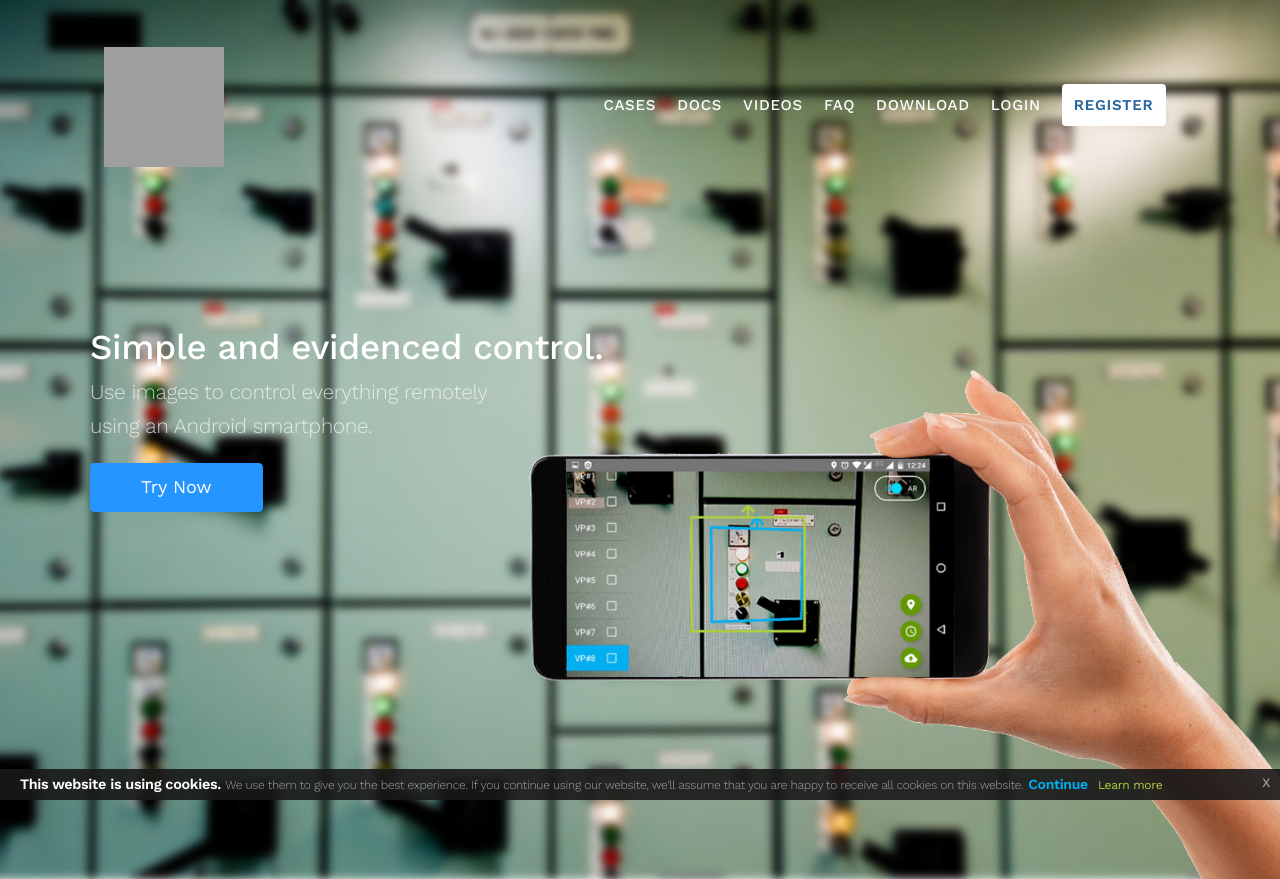
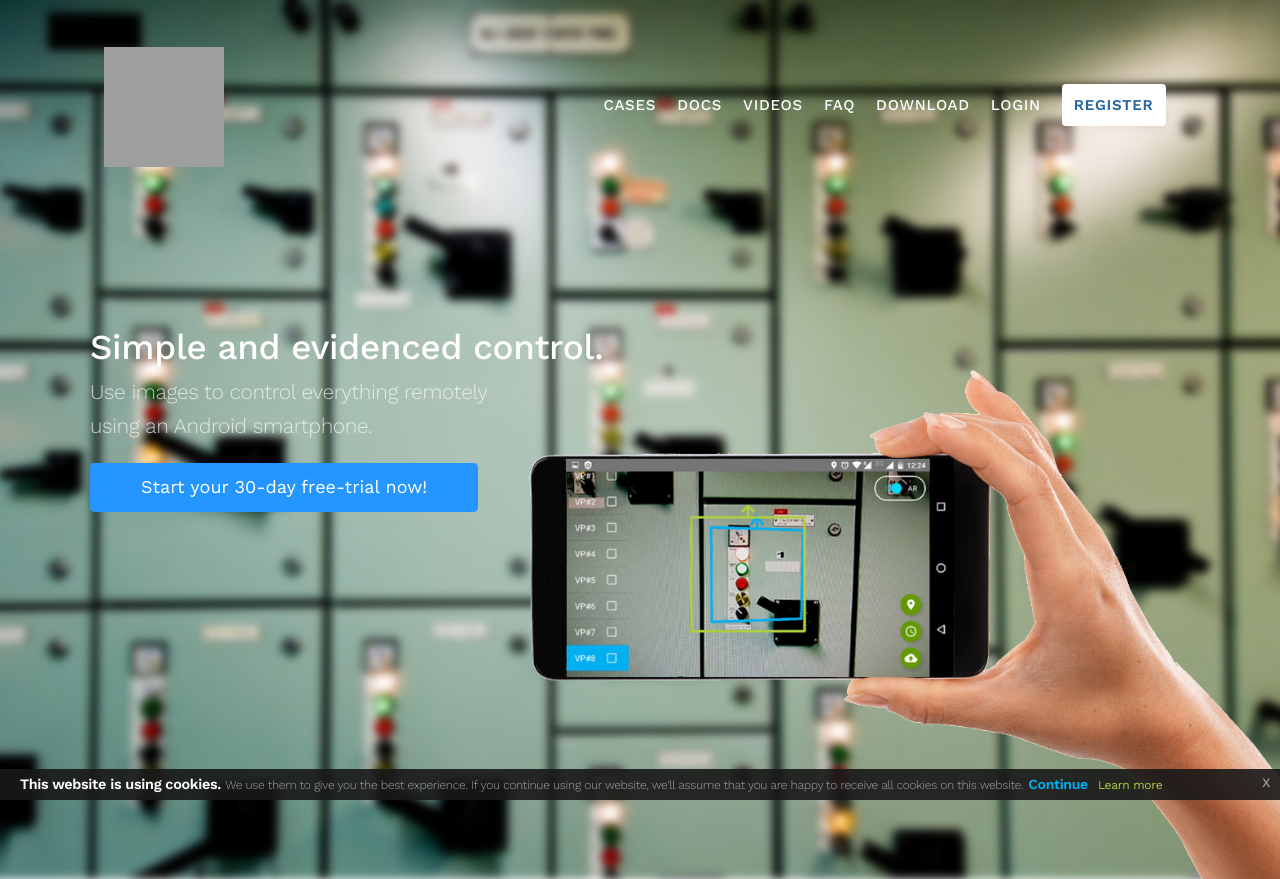
Before and after one commit to jorgercg/MyMensorWebsite, a Django app: page /en/ in a window 1280 px wide. Shown: the top 879 px of the page. Run offline with Django 3.2, Linux system fonts and the light colour scheme; some libraries are stand-ins or nearby versions; grey boxes are pictures that could not be loaded.

Commit message:
21AGO2017 20h17min

```diff
--- a/mymwebsite/templates/index.html
+++ b/mymwebsite/templates/index.html
@@ -110,7 +110,7 @@
                                 <p class="lead mb-4 text-muted">{% trans " Use images to control everything remotely <br> using an Android smartphone." %}</p>
                                 <a class="btn btn-primary btn-lg"
                                    href="https://app.mymensor.com/{{ LANGUAGE_CODE }}/accounts/register/"
-                                   role="button">{% trans "Try Now" %}</a>
+                                   role="button">{% trans "Start your 30-day free-trial now!" %}</a>
                             </div>
                         </div>
                     </div>
@@ -184,7 +184,7 @@
                             <p class="lead mb-4 text-muted">{% trans " Promote your work with the reliability of the MyMensor certification. Your customers and friends can easily check the location and date of the media capture, even without a MyMensor subscription." %}</p>
                             <a class="btn btn-secondary btn-lg btn-borderless"
                                href="https://app.mymensor.com/{{ LANGUAGE_CODE }}/accounts/register/"
-                               role="button">{% trans "Try Now" %}</a>
+                               role="button">{% trans "Start your 30-day free-trial now!" %}</a>
                         </div>
                     </div>
                 </div>
@@ -269,7 +269,7 @@
             <div class="block app-ribbon py-5">
                 <div class="container text-xs-center" style="padding-bottom: 3rem;">
                     <h6 class="text-muted text-uppercase mb-2">{% trans "30-day free trial" %}</h6>
-                    <h3>{% trans "Try Now! No Credit Card required during trial period!" %}</h3>
+                    <h3>{% trans "Start your 30-day free-trial now! No Credit Card required during trial period!" %}</h3>
                 </div>
             </div>
 
@@ -330,7 +330,7 @@
                             </ul>
                             <a class="btn btn-primary btn-lg btn-block"
                                href="https://app.mymensor.com/{{ LANGUAGE_CODE }}/accounts/register/"
-                               role="button">{% trans "Start your 30-day free trial Now!" %}</a>
+                               role="button">{% trans "Start your 30-day free trial now!" %}</a>
                         </div>
                         <div class="col-md-4 px-4 pb-1 mb-5">
                             <div class="px-2">
```
